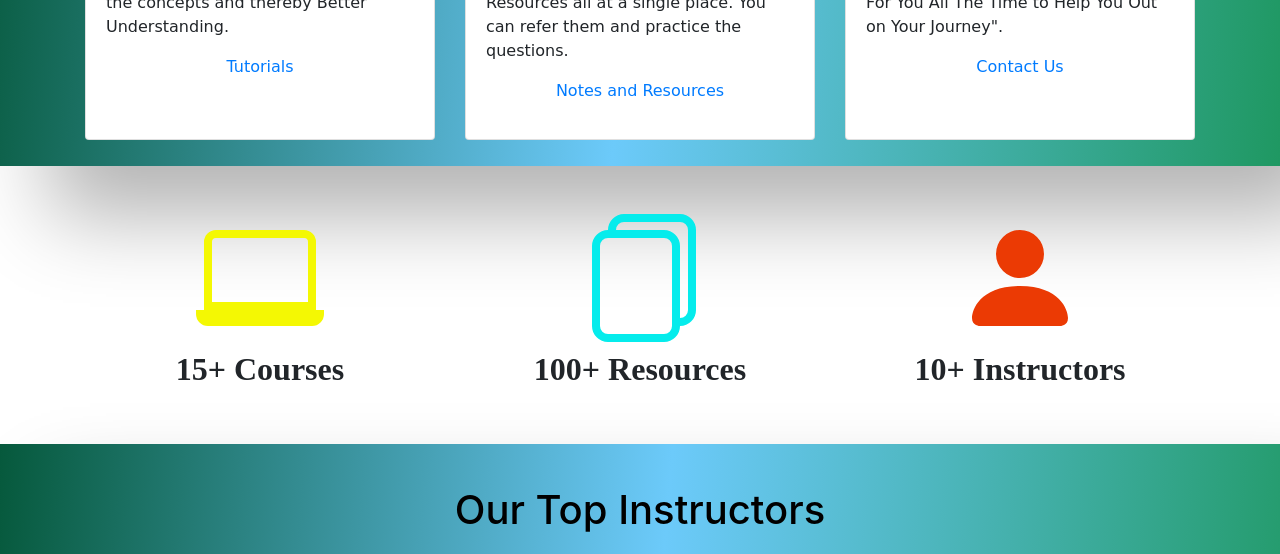
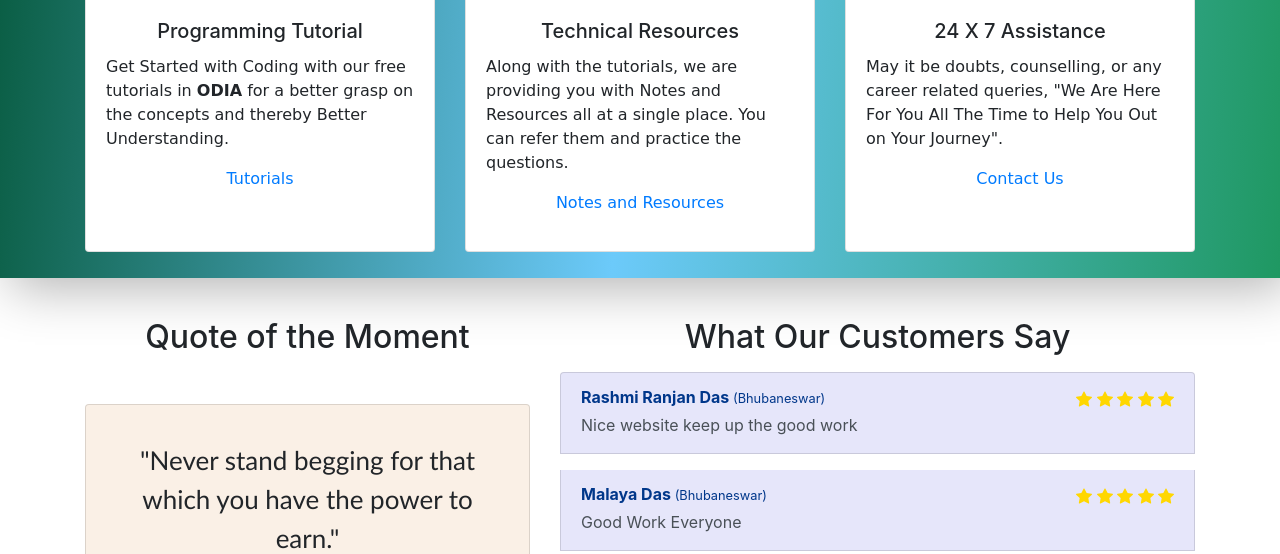
Before and after one commit to rashmi-ranjan-das/education, a Django app: page / in a window 1280 px wide. Shown: the part 1581-2135 px from the top of the page. Run offline with Django 3.2, Linux system fonts and the light colour scheme; data comes from the database, SQL or seed files in the repository; both versions use the stored data as it was after the commit; some libraries are stand-ins or nearby versions.

Commit message:
Home Page Section Change

```diff
--- a/main/admin.py
+++ b/main/admin.py
@@ -1,5 +1,5 @@
 from django.contrib import admin
-from .models import Books, Python, Cplusplus, MLAI, Reviews, Arduino
+from .models import Books, Python, Cplusplus, MLAI, Reviews, Arduino, Quotes
 # Register your models here.
 @admin.register(Books)
 class BooksAdmin(admin.ModelAdmin):
@@ -24,3 +24,7 @@ class ArduinoAdmin(admin.ModelAdmin):
 @admin.register(Reviews)
 class ReviewAdmin(admin.ModelAdmin):
     list_display = ('id', 'name', 'email', 'city', 'review', 'rating', 'time')
+
+@admin.register(Quotes)
+class QuotesAdmin(admin.ModelAdmin):
+    list_display = ('id','quote', 'name',)
--- a/main/models.py
+++ b/main/models.py
@@ -28,3 +28,7 @@ class Reviews(models.Model):
     review = models.CharField(max_length=500)
     rating = models.CharField(max_length=10)
     time = models.DateTimeField()
+
+class Quotes(models.Model):
+    name = models.CharField(max_length=40)
+    quote = models.CharField(max_length=1000)
--- a/main/templates/main/articles.html
+++ b/main/templates/main/articles.html
@@ -59,7 +59,7 @@
               <div class="card mb-3" >
                 <div class="row no-gutters">
                   <div class="col-md-6">
-                    <img src="https://res.cloudinary.com/pathapadha-in/image/upload/v1603128567/Resources/Articles/PYTHON1copy_aqmzra.png" style="height: 100%;" class="card-img article-main-img" alt="...">
+                    <img src="https://res.cloudinary.com/pathapadha-in/image/upload/v1603128567/Resources/Articles/PYTHON1copy_aqmzra.png" style="height: 85%;" class="card-img article-main-img" alt="...">
                   </div>
                   <div class="col-md-6">
                     <div class="card-body">
@@ -225,7 +225,7 @@
               <div class="card mb-3" >
                 <div class="row no-gutters">
                   <div class="col-md-6">
-                    <img src="https://res.cloudinary.com/pathapadha-in/image/upload/v1603128566/Resources/Articles/WEBDEV4_wmjonq.png" style="height: 100%;" class="card-img article-main-img" alt="...">
+                    <img src="https://res.cloudinary.com/pathapadha-in/image/upload/v1603128566/Resources/Articles/WEBDEV4_wmjonq.png" style="height: 85%;" class="card-img article-main-img" alt="...">
                   </div>
                   <div class="col-md-6">
                     <div class="card-body">
--- a/main/templates/main/base.html
+++ b/main/templates/main/base.html
@@ -37,6 +37,15 @@
         .logo:hover{
             color: #51ffc5;
         }
+        .article-main-img{
+            margin: 4% 4% 4% 4%;
+            padding-right: 7%;
+            width: 100%;
+        }
+        .section1, .section3{
+            box-shadow: 10px 10px 50px rgba(0, 0, 0, 0.3);
+        }
+
         .awesome {
             -webkit-animation:colorchange 8s infinite alternate;
           }
--- a/main/templates/main/home.html
+++ b/main/templates/main/home.html
@@ -25,10 +25,19 @@
         </svg>
     </a>
   </div>
-<div class="container-fluid mt-1 mb-1 section2 text-center" style="padding:4%">
-    <h1 style="font-weight: 700; color: black">Starting Your Coding Journey? Join Us</h1><br>
-    <h1 style="font-weight: 1000; font-family:cursive" class="awesome">THE FIRST EVER ODIA E-LEARNING PLATFORM FOR FREE</h1><br>
-    <h1 style="font-weight:700; color: black">Your Journey, Our Responsibilty</h1>
+<div class="container-fluid section2 text-center" style="padding:4%;">
+  <h1 style="font-weight: 700; color: black">Presenting Before You Something Like Never Before</h1><br>
+    <hr style="height:3px;border-width:1;color:black;background-color:black"><br>
+    <h1 style="font-weight: 1000; font-family:sans-serif" class="awesome">THE FIRST EVER ODIA E-LEARNING PLATFORM FOR FREE</h1><br>
+    <hr style="height:3px;border-width:1;color:black;background-color:black"><br>
+    <div class="row">
+      <div class="col-xs-12 col-sm-12 col-md-6">
+        <h1 style="font-weight: 700; color: black">Your Journey, Our Responsibility</h1>
+      </div>
+      <div class="col-xs-12 col-sm-12 col-md-6">
+        <h1 style="font-weight: 700; color: black">Dream It, Believe It and Build It</h1>
+      </div>
+    </div>
 </div>
 <div class="container-fluid section1">
 <div class="container mt-3">
@@ -69,27 +78,46 @@
   </div>
 </div>
 </div>
-<div class="container section2 mt-5 mb-5">
+<br>
+<div class="container section2 mt-3 mb-5">
     <div class="row">
-        <div class="col-xs-12 col-sm-12 col-md-4 col-lg-4 icon-class" style="text-align: center;">
-            <svg width="8em" height="8em" viewBox="0 0 16 16" class="bi bi-laptop icons1" fill="currentColor" xmlns="http://www.w3.org/2000/svg">
-                <path fill-rule="evenodd" d="M13.5 3h-11a.5.5 0 0 0-.5.5V11h12V3.5a.5.5 0 0 0-.5-.5zm-11-1A1.5 1.5 0 0 0 1 3.5V12h14V3.5A1.5 1.5 0 0 0 13.5 2h-11z"/>
-                <path d="M0 12h16v.5a1.5 1.5 0 0 1-1.5 1.5h-13A1.5 1.5 0 0 1 0 12.5V12z"/>
-            </svg>
-            <h3 class="mt-2 article-subheading">15+ Courses</h3>
+        <div class="col-xs-12 col-sm-12 col-md-5 col-lg-5" style="text-align: center;">
+          <h2>Quote of the Moment</h2>
+          <div class="card card-quote p-3 text-center mt-5" style="background-color: linen;">
+            <blockquote class="blockquote mb-0 card-body">
+              <p class="article-content">"{{quote.quote}}"</p>
+              <footer class="blockquote-footer">
+                <small class="text-muted">
+                  <cite title="Source Title">-{{quote.name}}</cite>
+                </small>
+              </footer>
+            </blockquote>
+          </div>
         </div>
-        <div class="col-xs-12 col-sm-12 col-md-4 col-lg-4 icon-class" style="text-align: center;">
-            <svg width="8em" height="8em" viewBox="0 0 16 16" class="bi bi-files icons2" fill="currentColor" xmlns="http://www.w3.org/2000/svg">
-                <path fill-rule="evenodd" d="M4 2h7a2 2 0 0 1 2 2v10a2 2 0 0 1-2 2H4a2 2 0 0 1-2-2V4a2 2 0 0 1 2-2zm0 1a1 1 0 0 0-1 1v10a1 1 0 0 0 1 1h7a1 1 0 0 0 1-1V4a1 1 0 0 0-1-1H4z"/>
-                <path d="M6 0h7a2 2 0 0 1 2 2v10a2 2 0 0 1-2 2v-1a1 1 0 0 0 1-1V2a1 1 0 0 0-1-1H6a1 1 0 0 0-1 1H4a2 2 0 0 1 2-2z"/>
-              </svg>
-              <h3 class="mt-2 article-subheading">100+ Resources</h3>
-        </div>
-        <div class="col-xs-12 col-sm-12 col-md-4 col-lg-4 icon-class" style="text-align: center;">
-            <svg width="8em" height="8em" viewBox="0 0 16 16" class="bi bi-person-fill icons3" fill="currentColor" xmlns="http://www.w3.org/2000/svg">
-                <path fill-rule="evenodd" d="M3 14s-1 0-1-1 1-4 6-4 6 3 6 4-1 1-1 1H3zm5-6a3 3 0 1 0 0-6 3 3 0 0 0 0 6z"/>
-            </svg>
-            <h3 class="mt-2 article-subheading">10+ Instructors</h3>
+        <div class="col-xs-12 col-sm-12 col-md-7 col-lg-7">
+          <h2 class="text-center">What Our Customers Say</h2>
+          <div class="list-group">
+              {% for review in reviews %}
+              <div href="#" class="list-group-item list-group-item-action mt-2 mb-2" style="background-color:lavender;">
+              <div class="d-flex w-100 justify-content-between">
+                  <b class="mb-1" style="color: #00378a;">{{review.name}} <small>({{review.city}})</small></b>
+                  <span>
+                      {% if review.rating == '5' %}
+                          {% for i in 'abcde' %}
+                          <svg style="color: 	#FFD700;" width="1em" height="1em" viewBox="0 0 16 16" class="bi bi-star-fill" fill="currentColor" xmlns="http://www.w3.org/2000/svg">
+                              <path d="M3.612 15.443c-.386.198-.824-.149-.746-.592l.83-4.73L.173 6.765c-.329-.314-.158-.888.283-.95l4.898-.696L7.538.792c.197-.39.73-.39.927 0l2.184 4.327 4.898.696c.441.062.612.636.283.95l-3.523 3.356.83 4.73c.078.443-.36.79-.746.592L8 13.187l-4.389 2.256z"/>
+                          </svg>
+                          {% endfor %}
+                      {% endif %}
+                  </span>
+              </div>
+              <p class="mb-1">{{review.review}}</small>
+              </div>
+              {% endfor %}
+          </div>
+          <div class="text-center">
+            <a href="{% url 'review_page' %}"><div class="btn btn-primary">See More</div></a>
+          </div>
         </div>
     </div>
 </div>
@@ -325,7 +353,7 @@
         </div>
         <div class="container section2 mt-5 mb-5 mobile-article1">
             <div style="text-align: center;">
-                <h2>Our Top Resources</h2>
+                <h1>Our Top Resources</h1>
             </div>
             <div class="row mt-5 mb-5">
                 <div class="col-xs-12 col-sm-12 col-md-6" style="text-align: center;">
@@ -368,7 +396,7 @@
         <!-- Mobile View For Articles -->
         <div class="container-fluid section2 mt-5 mb-5 mobile-article">
             <div style="text-align: center;">
-                <h2>Our Top Resources</h2>
+                <h1>Our Top Resources</h1>
             </div>
             <div class="row mt-5 mb-5">
                 <div class="col-xs-12 col-sm-12 col-md-6" style="text-align: center;">
--- a/main/views.py
+++ b/main/views.py
@@ -1,12 +1,16 @@
 from django.shortcuts import render, redirect
-from .models import Books, Python, Cplusplus, MLAI, Reviews, Arduino
+from .models import Books, Python, Cplusplus, MLAI, Reviews, Arduino, Quotes
 from django.core.mail import send_mail
 import random
 from django.contrib import messages
 from datetime import datetime
 # Create your views here.
 def home(request):
-    return render(request, 'main/home.html')
+    total = len(Quotes.objects.all())
+    r_id = random.randint(0,total-1) + 1
+    quote = Quotes.objects.get(pk=r_id)
+    top_reviews = Reviews.objects.filter(rating=5)[0:3]
+    return render(request, 'main/home.html', {'quote': quote, 'reviews':top_reviews})
 
 def about(request):
     return render(request, 'main/about.html')
@@ -71,7 +75,7 @@ def webi1003(request):
     return render(request, 'main/Articles/WebDev/1003.html')
 
 def mail(request):
-    persons = ['Bhabatosh Mohanta', 'Rashmi Ranjan Das', 'Smita Kumari Jha', 'Shovna Panda', 'Suman']
+    persons = ['Bhabatosh Mohanta', 'Rashmi Ranjan Das', 'Smita Kumari Jha', 'Shovna Panda', 'Suman Patra']
     num = random.randint(0,4)
     success = 1
     if request.method == 'POST':
--- a/static/main/css/style.css
+++ b/static/main/css/style.css
@@ -198,7 +198,9 @@ svg{
     font-weight: 450;
   }
   .article-main-img{
-    margin: 5%;
+    margin: 4% 4% 4% 4%;
+    padding-right: 7%;
+    width: 100%;
   }
 
   /*-------------------------------flipper-card-----------------------------*/
```
Also changed, not shown: main/templates/main/reviews.html (+4 -4 lines), db.sqlite3, main/migrations/0008_quotes.py (added).
